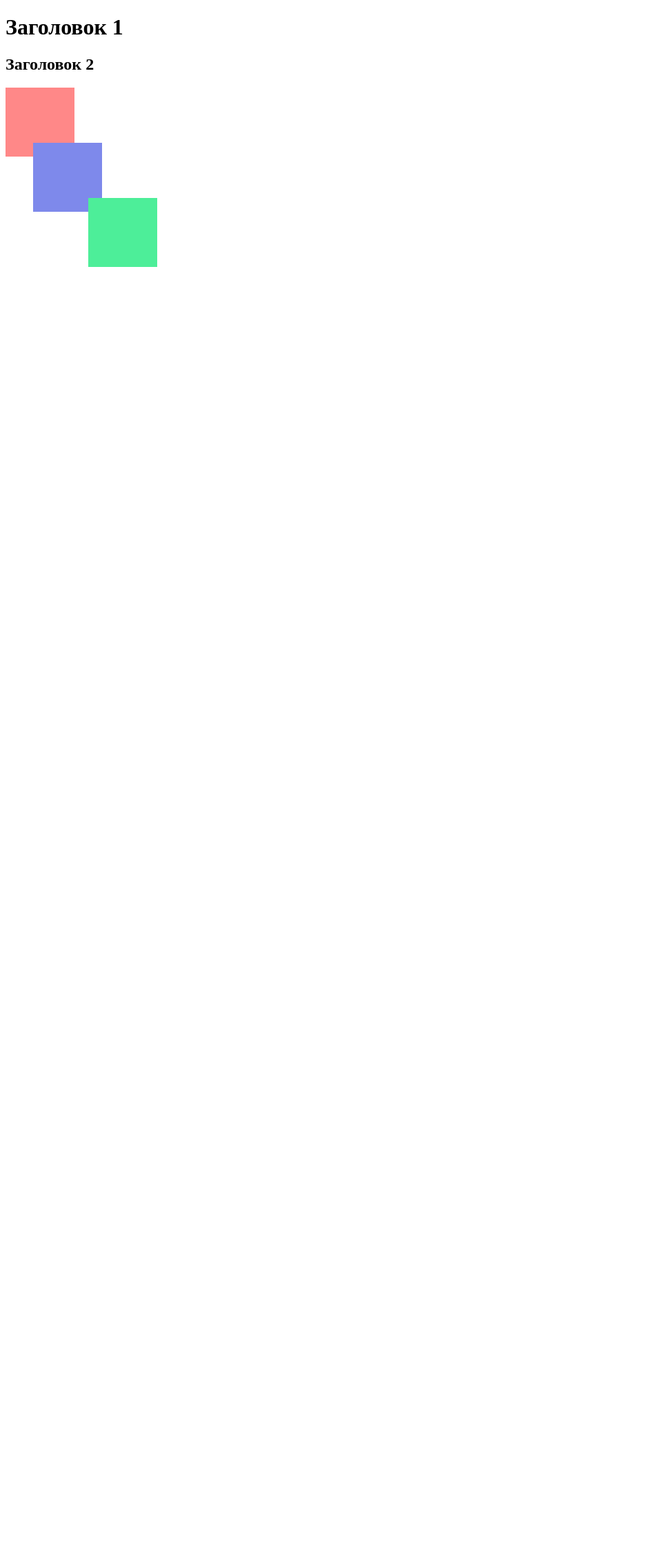
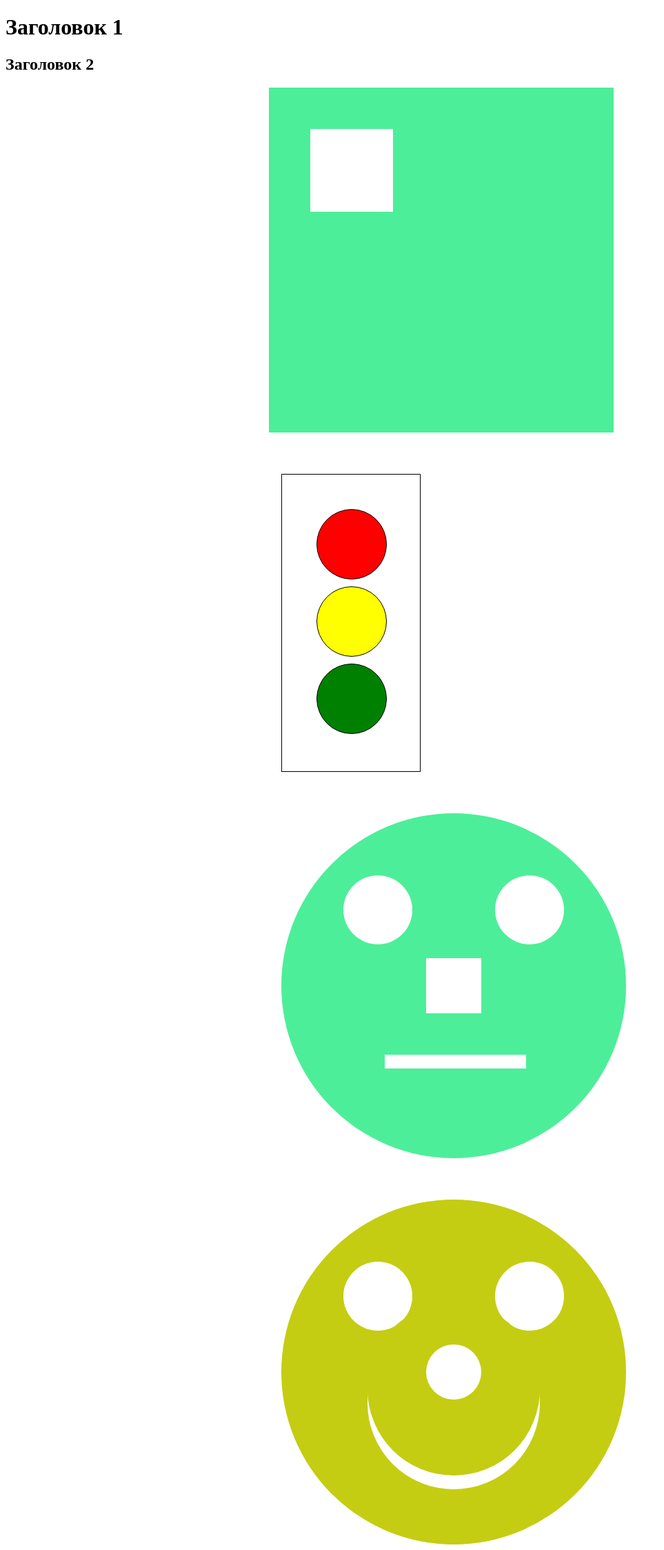
Before and after one commit to admin1979/projects, a PHP site: page / in a window 1280 px wide. Shown: the whole page at 69% size, without its empty margins (0-963 px from the left). Before the commit the page ends 387 px from the top, so only its background shows below. Run offline with PHP 8.4, Linux system fonts and the light colour scheme.

```diff
--- a/JS/codemu/codemuhtml/index.html
+++ b/JS/codemu/codemuhtml/index.html
@@ -12,9 +12,34 @@
   <h1>Заголовок 1</h1>
   <h2>Заголовок 2</h2>
 
-  <div id="elem1"></div>
-  <div id="elem2"></div>
-  <div id="elem3"></div>
+  <div id="parent">
+    <div id="child"></div>
+    <div id="child2"></div>
+  </div>
+
+  <div id="parent1">
+    <div id="chi_da1"></div>
+    <div id="chi_da2"></div>
+    <div id="chi_da3"></div>
+  </div>
+
+  <div class="round">
+    <div id="r_left"></div>
+    <div id="r_right"></div>
+    <div id="square"></div>
+    <div id="square2"></div>
+  </div>
+
+  <div class="round2">
+    <div id="r_left2"></div>
+    <div id="r_right2"></div>
+    <div id="square2a"></div>
+    <div id="square3"></div>
+    <div id="square4"></div>
+  </div>
+
+
+
 
 </body>
 
--- a/JS/codemu/codemuhtml/style.css
+++ b/JS/codemu/codemuhtml/style.css
@@ -1,27 +1,184 @@
 /* 71.Относительное позиционирование элементов на CSS*/
-#elem1 {
+
+/* 72.Позиционирование относительно родителя на CSS */
+#parent {
+  width: 500px;
+  height: 500px;
+  margin: 0 auto;
+  /* border: 1px solid green; */
+  background-color: #4DEE99;
+}
+
+#child {
+  position: relative;
+  top: 60px;
+  left: 60px;
+  width: 120px;
+  height: 120px;
+  /* border: 1px solid red; */
+  background-color: #fff;
+}
+
+#child2 {
+  position: absolute;
+  bottom: 200px;
+  right: 150px;
+  width: 120px;
+  height: 120px;
+  /* border: 1px solid red; */
+  background-color: #fff;
+}
+
+#parent1 {
+  position: relative;
+  width: 200px;
+  height: 430px;
+  border: 1px solid;
+  margin: 60px 0 60px 400px;
+
+}
+
+#chi_da1 {
+  position: relative;
+  top: 50px;
+  left: 50px;
   width: 100px;
   height: 100px;
-  margin-bottom: 20px;
-  background-color: #ff8888;
+  border: 1px solid;
+  border-radius: 50%;
+  background-color: red;
 }
-#elem2 {
+
+#chi_da2 {
   position: relative;
-  top: -40px;
-  left: 40px;
+  top: 40px;
+  left: 50px;
   width: 100px;
   height: 100px;
-  margin-bottom: 20px;
-  background-color: #7e89eb;
+  border: 1px solid;
+  border-radius: 50%;
+  margin-top: 20px;
+  background-color: yellow;
 }
-#elem3 {
+
+#chi_da3 {
   position: relative;
-  top: -80px;
-  left: 120px;
+  top: 40px;
+  left: 50px;
   width: 100px;
   height: 100px;
-  margin-bottom: 20px;
-  background-color: #4dee99;
+  border: 1px solid;
+  border-radius: 50%;
+  margin-top: 10px;
+  background-color: green;
 }
 
-/* 72.Позиционирование относительно родителя на CSS */
+.round {
+  width: 500px;
+  height: 500px;
+  background-color: #4DEE99;
+  border-radius: 50%;
+  margin: 60px auto auto 400px;
+}
+
+#r_left {
+  position: relative;
+  top: 90px;
+  left: 90px;
+  width: 100px;
+  height: 100px;
+  background-color: #fff;
+  border-radius: 50%;
+}
+
+#r_right {
+  position: relative;
+  top: -10px;
+  left: 310px;
+  width: 100px;
+  height: 100px;
+  background-color: #fff;
+  border-radius: 50%;
+}
+
+#square {
+  position: relative;
+  top: 10px;
+  left: 210px;
+  width: 80px;
+  height: 80px;
+  background-color: #fff;
+  /* border-radius: 50%; */
+}
+
+#square2 {
+  position: relative;
+  top: 70px;
+  left: 150px;
+  width: 205px;
+  height: 20px;
+  background-color: #fff;
+}
+
+
+.round2 {
+  width: 500px;
+  height: 500px;
+  background-color: #C4CD12;
+  border-radius: 50%;
+  margin: 60px auto auto 400px;
+}
+
+#r_left2 {
+  position: relative;
+  top: 90px;
+  left: 90px;
+  width: 100px;
+  height: 100px;
+  background-color: #fff;
+  border-radius: 50%;
+}
+
+#r_right2 {
+  position: relative;
+  top: -10px;
+  left: 310px;
+  width: 100px;
+  height: 100px;
+  background-color: #fff;
+  border-radius: 50%;
+}
+
+#square2a {
+  position: relative;
+  top: 10px;
+  left: 210px;
+  width: 80px;
+  height: 80px;
+  background-color: #fff;
+  border: 1px red;
+  z-index: 1;
+  border-radius: 50%;
+}
+
+#square3 {
+  position: relative;
+  bottom: 110px;
+  left: 125px;
+  width: 250px;
+  height: 250px;
+  background-color: #fff;
+  border-radius: 50%;
+}
+
+#square4 {
+  position: relative;
+  bottom: 380px;
+  left: 125px;
+  width: 250px;
+  height: 250px;
+  background-color: #C4CD12;
+  border-radius: 50%;
+}
+
+/* 73.Позиционирование относительно абсолютного родителя на CSS */
```
